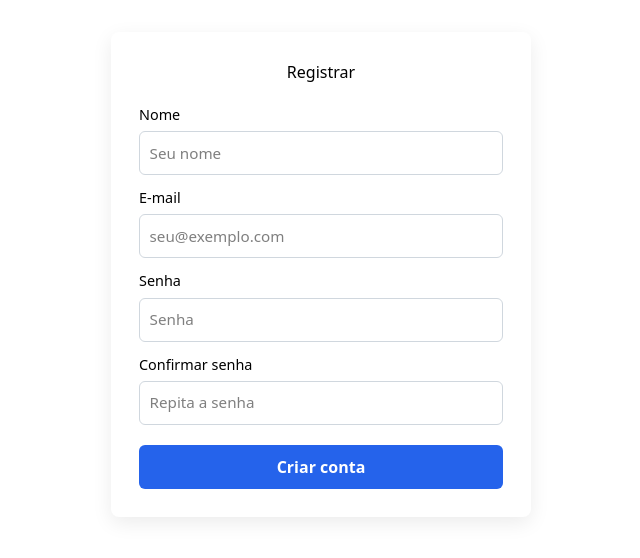
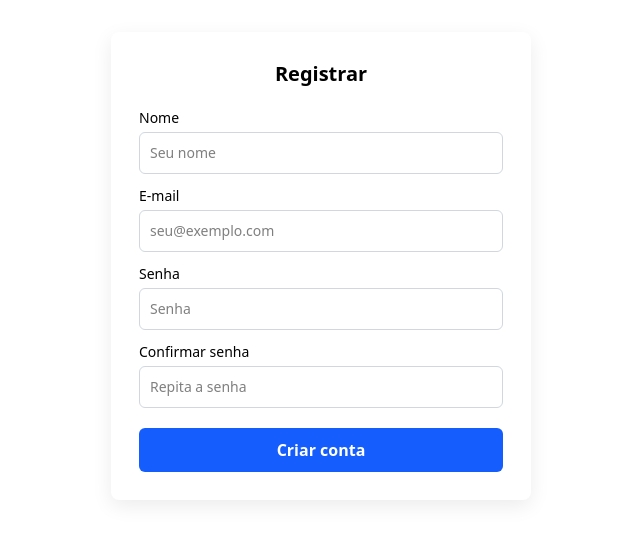
Before and after one commit to Daniel-Ranghetti/loginProject, a React (Vite) app in the folder login-front/: page /register in a window 1280 px wide. Shown: the top 558 px of the page, without its empty margins (319-959 px from the left). Built offline with nearby package versions, Linux system fonts and the light colour scheme; no server answers.

Commit message:
refactor: update registration page styles and remove unused CSS module

```diff
--- a/login-front/src/pages/register/Register.module.css
+++ /dev/null
@@ -1,61 +0,0 @@
-.container {
-  display: flex;
-  justify-content: center;
-  align-items: center;
-  padding: 2rem;
-}
-
-.card {
-  width: 100%;
-  max-width: 420px;
-  padding: 1.75rem;
-  border-radius: 8px;
-  box-shadow: 0 6px 20px rgba(0, 0, 0, 0.08);
-  background: #fff;
-  display: flex;
-  flex-direction: column;
-  gap: 0.75rem;
-}
-
-.card h2 {
-  margin: 0 0 0.5rem 0;
-  text-align: center;
-}
-
-.card label {
-  display: flex;
-  flex-direction: column;
-  font-size: 0.9rem;
-}
-
-.card input {
-  margin-top: 0.35rem;
-  padding: 0.6rem;
-  border: 1px solid #d0d7de;
-  border-radius: 6px;
-  font-size: 0.95rem;
-}
-
-.card button {
-  margin-top: 0.5rem;
-  padding: 0.65rem;
-  border: none;
-  background: #2563eb;
-  color: #fff;
-  border-radius: 6px;
-  cursor: pointer;
-  font-weight: 600;
-}
-
-.card button:disabled {
-  opacity: 0.7;
-  cursor: not-allowed;
-}
-
-.error {
-  color: #b91c1c;
-  background: #fee2e2;
-  padding: 0.5rem;
-  border-radius: 6px;
-  font-size: 0.9rem;
-}
--- a/login-front/src/pages/register/Register.tsx
+++ b/login-front/src/pages/register/Register.tsx
@@ -1,6 +1,5 @@
 import React, { useState } from "react";
 import { useNavigate } from "react-router-dom";
-import styles from "./Register.module.css";
 
 const RegisterPage: React.FC = () => {
   const [name, setName] = useState("");
@@ -42,52 +41,67 @@ const RegisterPage: React.FC = () => {
   };
 
   return (
-    <div className={styles.container}>
-      <form className={styles.card} onSubmit={handleSubmit}>
-        <h2>Registrar</h2>
+    <div className="flex items-center justify-center p-8 min-h-[60vh]">
+      <form
+        onSubmit={handleSubmit}
+        className="w-full max-w-[420px] p-7 rounded-lg bg-white flex flex-col gap-3 shadow-[0_6px_20px_rgba(0,0,0,0.08)]"
+      >
+        <h2 className="mb-2 text-center text-xl font-semibold">Registrar</h2>
 
-        {error && <div className={styles.error}>{error}</div>}
+        {error && (
+          <div className="text-red-700 bg-red-100 p-2 rounded-md text-sm">
+            {error}
+          </div>
+        )}
 
-        <label>
+        <label className="flex flex-col text-sm">
           Nome
           <input
             value={name}
             onChange={(e) => setName(e.target.value)}
             placeholder="Seu nome"
+            className="mt-1 p-2.5 border border-[#d0d7de] rounded-md text-sm"
           />
         </label>
 
-        <label>
+        <label className="flex flex-col text-sm">
           E-mail
           <input
             type="email"
             value={email}
             onChange={(e) => setEmail(e.target.value)}
             placeholder="seu@exemplo.com"
+            className="mt-1 p-2.5 border border-[#d0d7de] rounded-md text-sm"
           />
         </label>
 
-        <label>
+        <label className="flex flex-col text-sm">
           Senha
           <input
             type="password"
             value={password}
             onChange={(e) => setPassword(e.target.value)}
             placeholder="Senha"
+            className="mt-1 p-2.5 border border-[#d0d7de] rounded-md text-sm"
           />
         </label>
 
-        <label>
+        <label className="flex flex-col text-sm">
           Confirmar senha
           <input
             type="password"
             value={confirmPassword}
             onChange={(e) => setConfirmPassword(e.target.value)}
             placeholder="Repita a senha"
+            className="mt-1 p-2.5 border border-[#d0d7de] rounded-md text-sm"
           />
         </label>
 
-        <button type="submit" disabled={loading}>
+        <button
+          type="submit"
+          disabled={loading}
+          className="mt-2 py-2.5 px-4 bg-blue-600 text-white rounded-md font-semibold disabled:opacity-70 disabled:cursor-not-allowed"
+        >
           {loading ? "Registrando..." : "Criar conta"}
         </button>
       </form>
```
Also changed, not shown: 1 other file (tests, documents, lock files or other folders).
